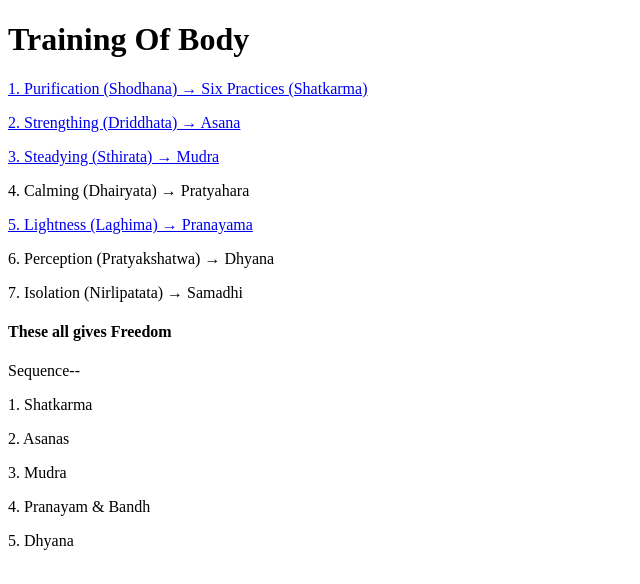
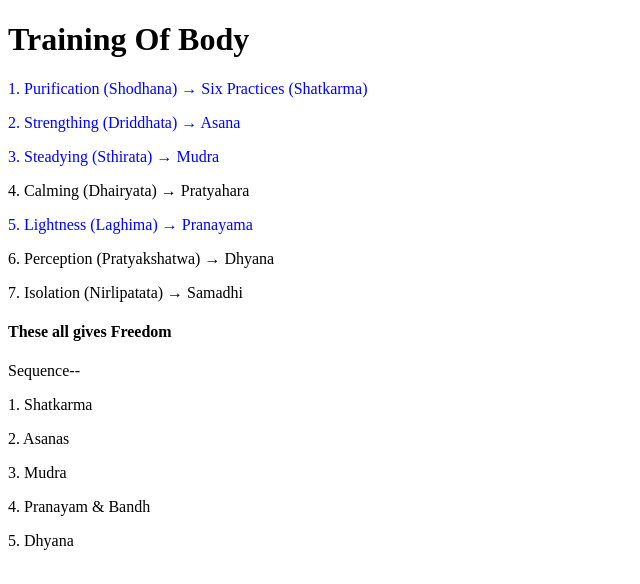
Before and after one commit to rajshill/RajShill1.github.io, a plain HTML site: page index.html in a window 1280 px wide. Shown: the whole page, without its empty margins (0-640 px from the left). Drawn offline with Linux system fonts and the light colour scheme.

Commit message:
Update index.html

```diff
--- a/index.html
+++ b/index.html
@@ -5,6 +5,12 @@
     <meta http-equiv="X-UA-Compatible" content="IE=edge">
     <meta name="viewport" content="width=device-width, initial-scale=1.0">
     <title>Introduction</title>
+    <style>
+        a{
+         text-decoration: none;
+         color: blue;
+        }
+        </style>
 </head>
 <body>
     <!-- Training Of Body -->
```
